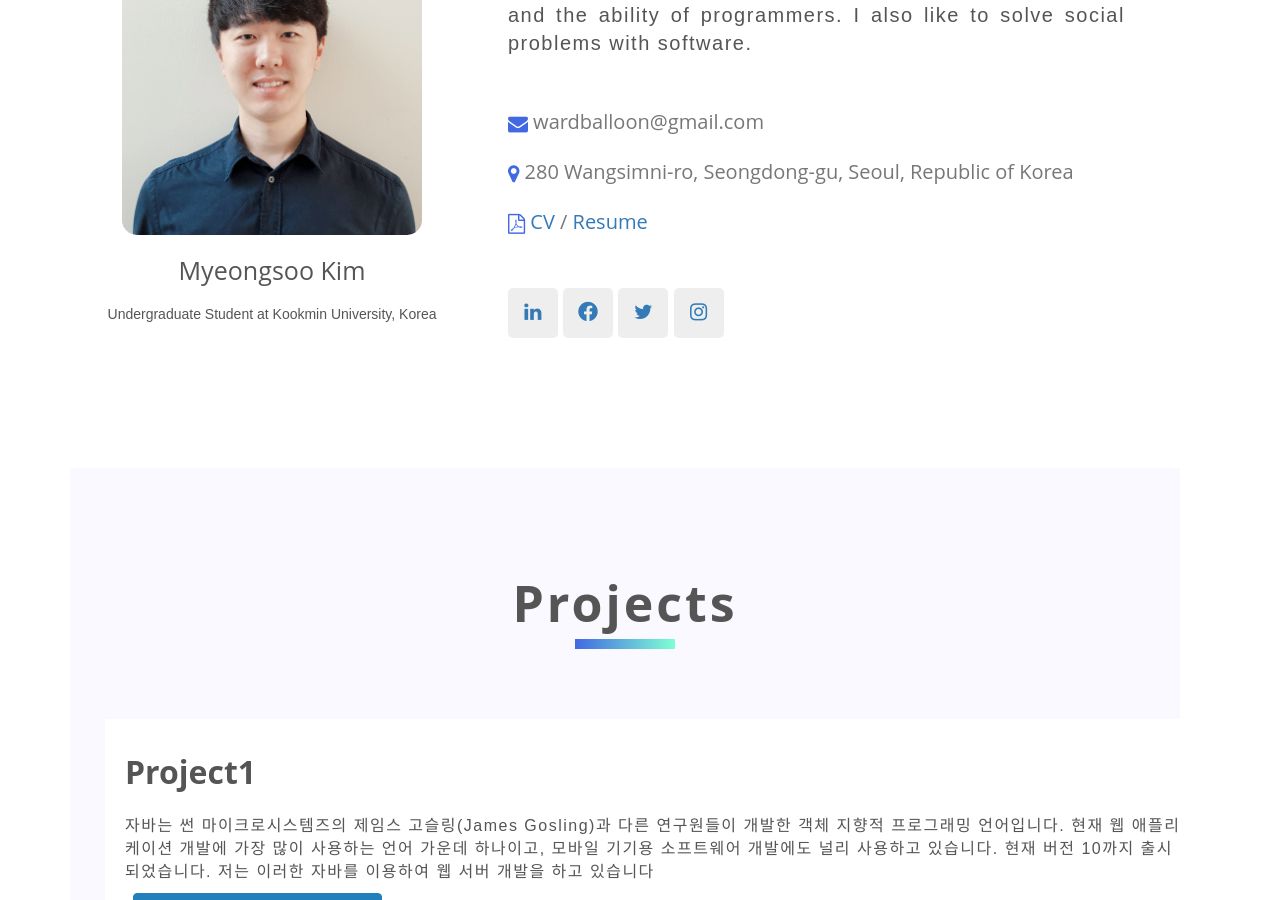
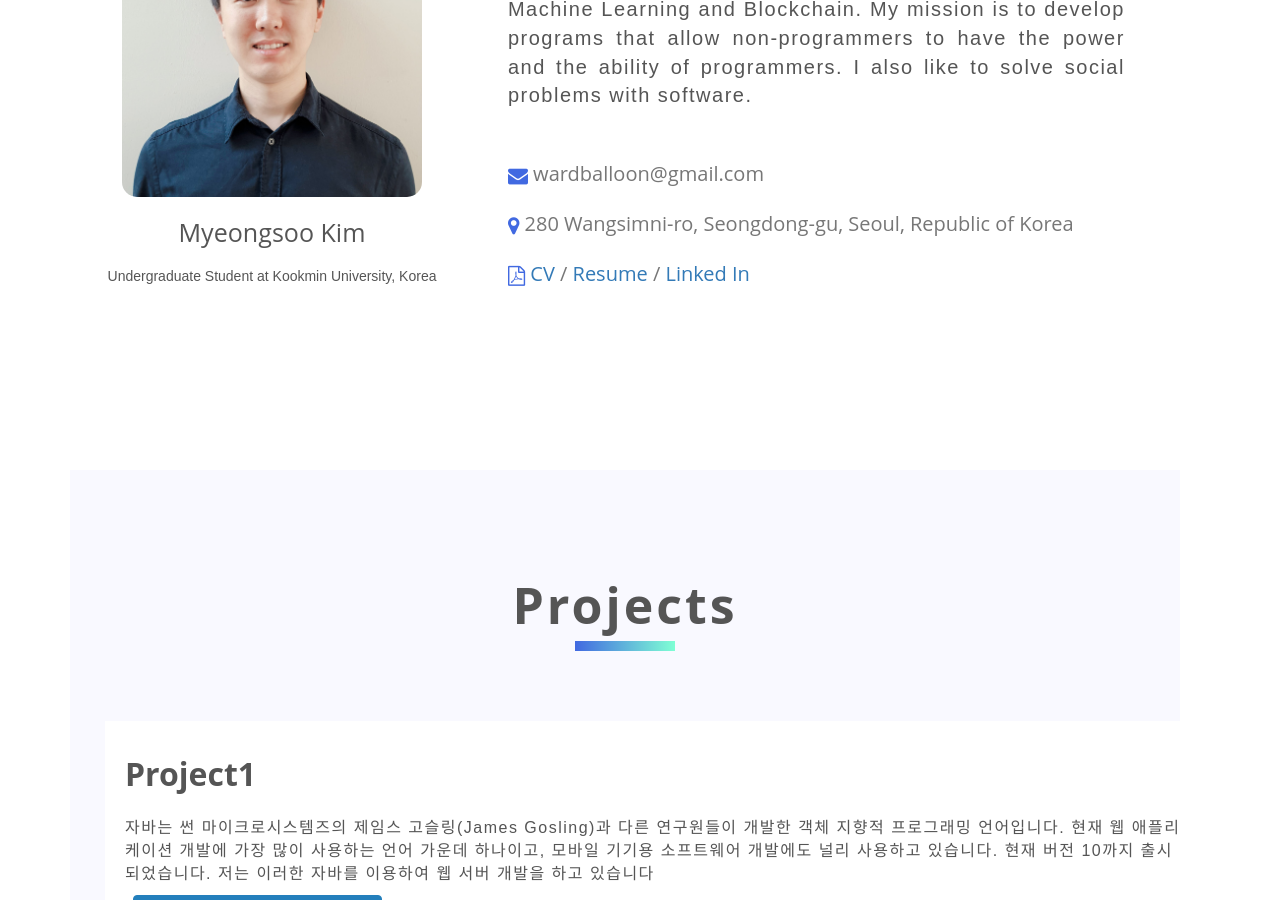
Before and after one commit to codingsoo/codingsoo.github.io1, a Jekyll site: the page built from index.html, in a window 1280 px wide and 900 px high, scrolled down 447 px. Built offline with Jekyll 4.4.1, drawn with Linux system fonts in a browser that asks for light colours; nearby versions of some CDN libraries; comment, search, counter and statistics services are not loaded.

Commit message:
Delete SNS section

```diff
--- a/index.html
+++ b/index.html
@@ -51,24 +51,10 @@
 					</li>
                     <li>
 						<div class="info">
-							<i class="fa fa-file-pdf-o fa-lg"></i> <a href="https://drive.google.com/file/d/19DVk2ppGmdnSvHCceh2SRDnOUzfSeF6r" target="_blank">CV</a> / <a href="https://drive.google.com/file/d/1qdmX2PAv_XdQXq-5OTfvLdmL3QNxY22Z" target="_blank">Resume</a>
+							<i class="fa fa-file-pdf-o fa-lg"></i> <a href="https://drive.google.com/file/d/19DVk2ppGmdnSvHCceh2SRDnOUzfSeF6r" target="_blank">CV</a> / <a href="https://drive.google.com/file/d/1qdmX2PAv_XdQXq-5OTfvLdmL3QNxY22Z" target="_blank">Resume</a> / <a href="https://www.linkedin.com/in/wardballoon" target="_blank">Linked In</a>
 						</div>
 					</li>
 				</ul>
-				<div class="sns">
-                    <a href="https://www.linkedin.com/in/wardballoon" target="_blank">
-						<i class="fa fa-linkedin"></i>
-					</a>
-					<a href="https://www.facebook.com/wardballoon" target="_blank">
-						<i class="fab fa-facebook"></i>
-					</a>
-					<a href="https://twitter.com/MyeongsooKim2" target="_blank">
-						<i class="fa fa-twitter"></i>
-					</a>
-					<a href="https://www.instagram.com/wardballoon/" target="_blank">
-						<i class="fa fa-instagram"></i>
-					</a>
-				</div>
 			</div>
 		</section>
 
```
